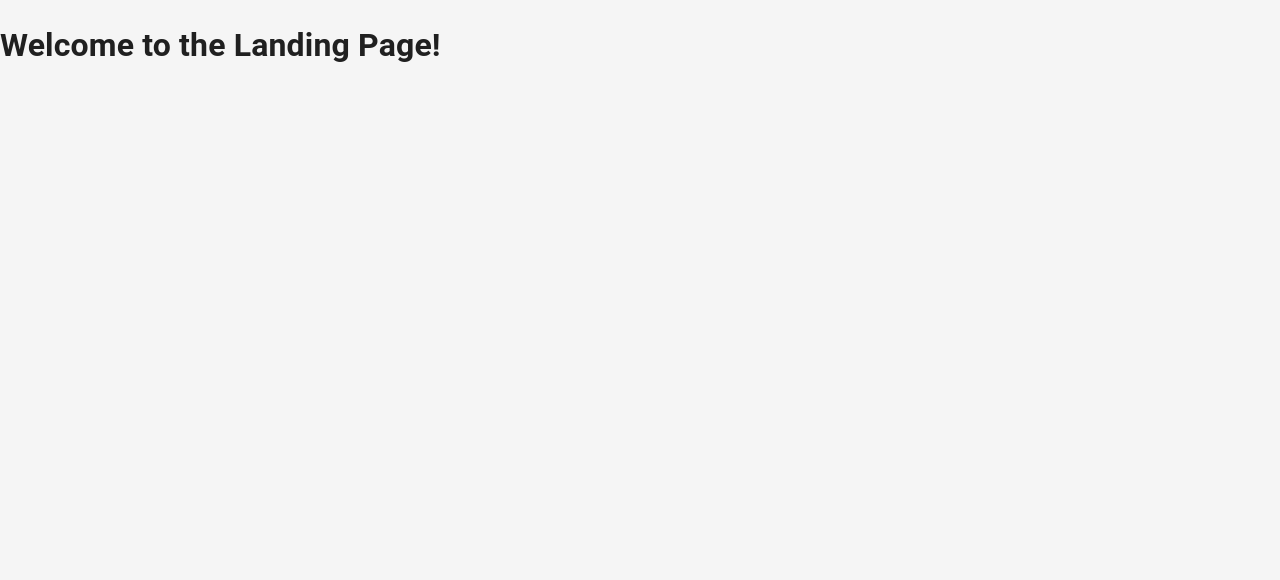
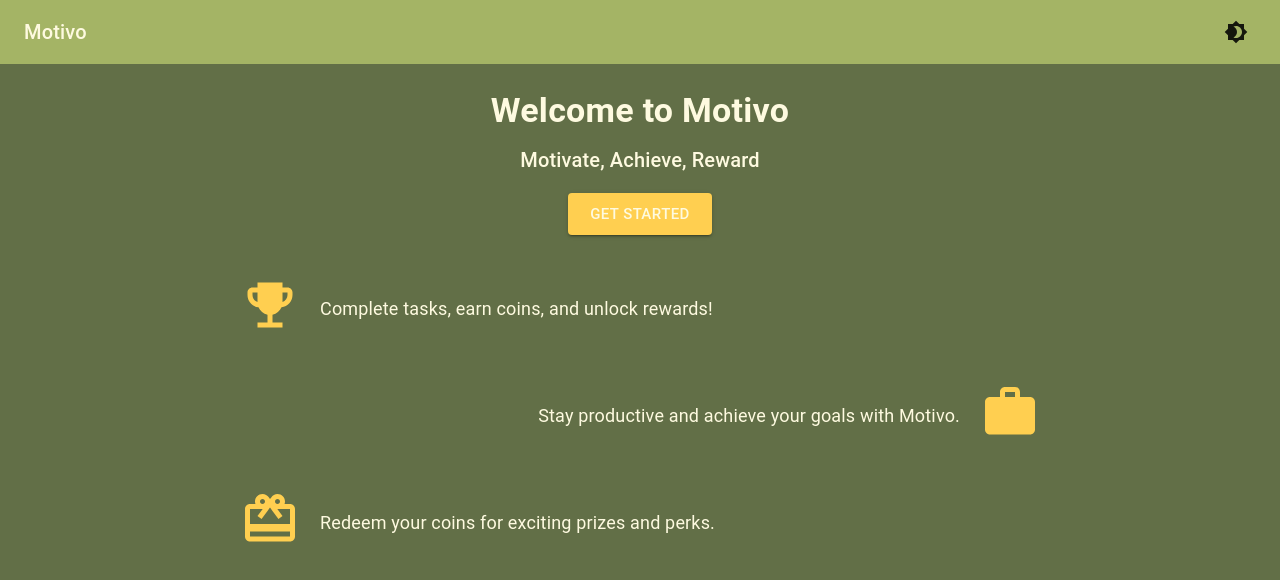
Before and after one commit to Make-IT-Easy-Hackathon-2025/Klask, a React (Create React App) app in the folder frontend/: page / in a window 1280 px wide. Shown: the top 580 px of the page. Built offline with nearby package versions, Linux system fonts and the light colour scheme.

Commit message:
[KLASK-01]: landing page and theme

```diff
--- a/frontend/src/pages/LandingPage/index.tsx
+++ b/frontend/src/pages/LandingPage/index.tsx
@@ -1,10 +1,113 @@
-import React from 'react';
+import React from "react";
+import { Button, Container, Typography, useTheme, Box, AppBar, Toolbar, IconButton } from "@mui/material";
+import { useNavigate } from "react-router-dom";
+import { ThemeContext } from "../../ThemeContext"; // Import your ThemeContext
+import EmojiEventsIcon from "@mui/icons-material/EmojiEvents"; // Icon for rewards/achievements
+import WorkIcon from "@mui/icons-material/Work"; // Icon for tasks/work
+import CardGiftcardIcon from "@mui/icons-material/CardGiftcard"; // Icon for rewards/gifts
+import Brightness4Icon from "@mui/icons-material/Brightness4"; // Icon for dark mode
+import Brightness7Icon from "@mui/icons-material/Brightness7"; // Icon for light mode
 
 const LandingPage: React.FC = () => {
+  const theme = useTheme();
+  const navigate = useNavigate();
+  const { toggleTheme } = React.useContext(ThemeContext); // Use the ThemeContext to toggle themes
+
+  // Data for alternating icon-text sections
+  const sections = [
+    {
+      icon: <EmojiEventsIcon sx={{ fontSize: 60, color: theme.palette.primary.main }} />,
+      text: "Complete tasks, earn coins, and unlock rewards!",
+    },
+    {
+      icon: <WorkIcon sx={{ fontSize: 60, color: theme.palette.primary.main }} />,
+      text: "Stay productive and achieve your goals with Motivo.",
+    },
+    {
+      icon: <CardGiftcardIcon sx={{ fontSize: 60, color: theme.palette.primary.main }} />,
+      text: "Redeem your coins for exciting prizes and perks.",
+    },
+  ];
+
   return (
-    <div>
-      <h1>Welcome to the Landing Page!</h1>
-    </div>
+    <>
+      {/* AppBar */}
+      <AppBar position="static" sx={{ boxShadow: "none", mb: 2, bgcolor: theme.palette.secondary.main }}>
+        <Toolbar>
+          <Typography variant="h6" component="div" sx={{ flexGrow: 1, color: theme.palette.text.primary }}>
+            Motivo
+          </Typography>
+          {/* Theme Toggle Button */}
+          <IconButton onClick={toggleTheme} color="inherit">
+            {theme.palette.mode === "dark" ? <Brightness7Icon /> : <Brightness4Icon />}
+          </IconButton>
+        </Toolbar>
+      </AppBar>
+
+      {/* Main Content */}
+      <Container
+        sx={{
+          display: "flex",
+          flexDirection: "column",
+          alignItems: "center",
+          minHeight: "90vh", // Slightly less than full viewport height
+          padding: "10px", // Minimal padding
+          bgcolor: theme.palette.background.default, // Dynamic background color
+        }}
+      >
+        {/* Header Section (Top) */}
+        <Box
+          sx={{
+            textAlign: "center",
+            marginBottom: "40px", // Spacing between header and prompts
+          }}
+        >
+          <Typography variant="h4" component="h1" gutterBottom sx={{ fontWeight: "bold", color: theme.palette.text.primary }}>
+            Welcome to Motivo
+          </Typography>
+          <Typography variant="h6" component="h2" gutterBottom sx={{ color: theme.palette.text.secondary }}>
+            Motivate, Achieve, Reward
+          </Typography>
+          <Button
+            variant="contained"
+            color="primary"
+            size="large"
+            onClick={() => navigate("/login")}
+            sx={{ marginTop: "10px", bgcolor: theme.palette.primary.main, color: theme.palette.text.primary }}
+          >
+            Get Started
+          </Button>
+        </Box>
+
+        {/* Icon-Text Sections (Alternating Layout) */}
+        <Box
+          sx={{
+            display: "flex",
+            flexDirection: "column",
+            gap: "40px", // Increased spacing between prompts
+            width: "100%",
+            maxWidth: "800px", // Limit width for better readability
+          }}
+        >
+          {sections.map((section, index) => (
+            <Box
+              key={index}
+              sx={{
+                display: "flex",
+                flexDirection: index % 2 === 0 ? "row" : "row-reverse",
+                alignItems: "center",
+                gap: "20px", // Spacing between icon and text
+              }}
+            >
+              <Box sx={{ flexShrink: 0 }}>{section.icon}</Box>
+              <Typography variant="body1" sx={{ fontSize: "18px", color: theme.palette.text.primary }}>
+                {section.text}
+              </Typography>
+            </Box>
+          ))}
+        </Box>
+      </Container>
+    </>
   );
 };
 
--- a/frontend/src/theme.ts
+++ b/frontend/src/theme.ts
@@ -4,17 +4,19 @@ import { createTheme } from "@mui/material/styles";
 export const lightTheme = createTheme({
   palette: {
     mode: "light",
-    primary: { main: "#1976d2" },
-    secondary: { main: "#dc004e" },
-    background: { default: "#f5f5f5", paper: "#ffffff" },
+    primary: { main: "#FFCF50" }, // Light mode primary color
+    secondary: { main: "#A4B465" }, // Light mode secondary color
+    background: { default: "#626F47", paper: "#9aa87d" }, // Light mode background
+    text: { primary: "#FEFAE0", secondary: "#FEFAE0" }, // Light mode text
   },
 });
 
 export const darkTheme = createTheme({
   palette: {
     mode: "dark",
-    primary: { main: "#90caf9" },
-    secondary: { main: "#f48fb1" },
-    background: { default: "#121212", paper: "#1e1e1e" },
+    primary: { main: "#A27B5C" }, // Dark mode primary color
+    secondary: { main: "#3F4F44" }, // Dark mode secondary color
+    background: { default: "#2C3930", paper: "#1E1E1E" }, // Dark mode background
+    text: { primary: "#DCD7C9", secondary: "#DCD7C9" }, // Dark mode text
   },
 });
```
